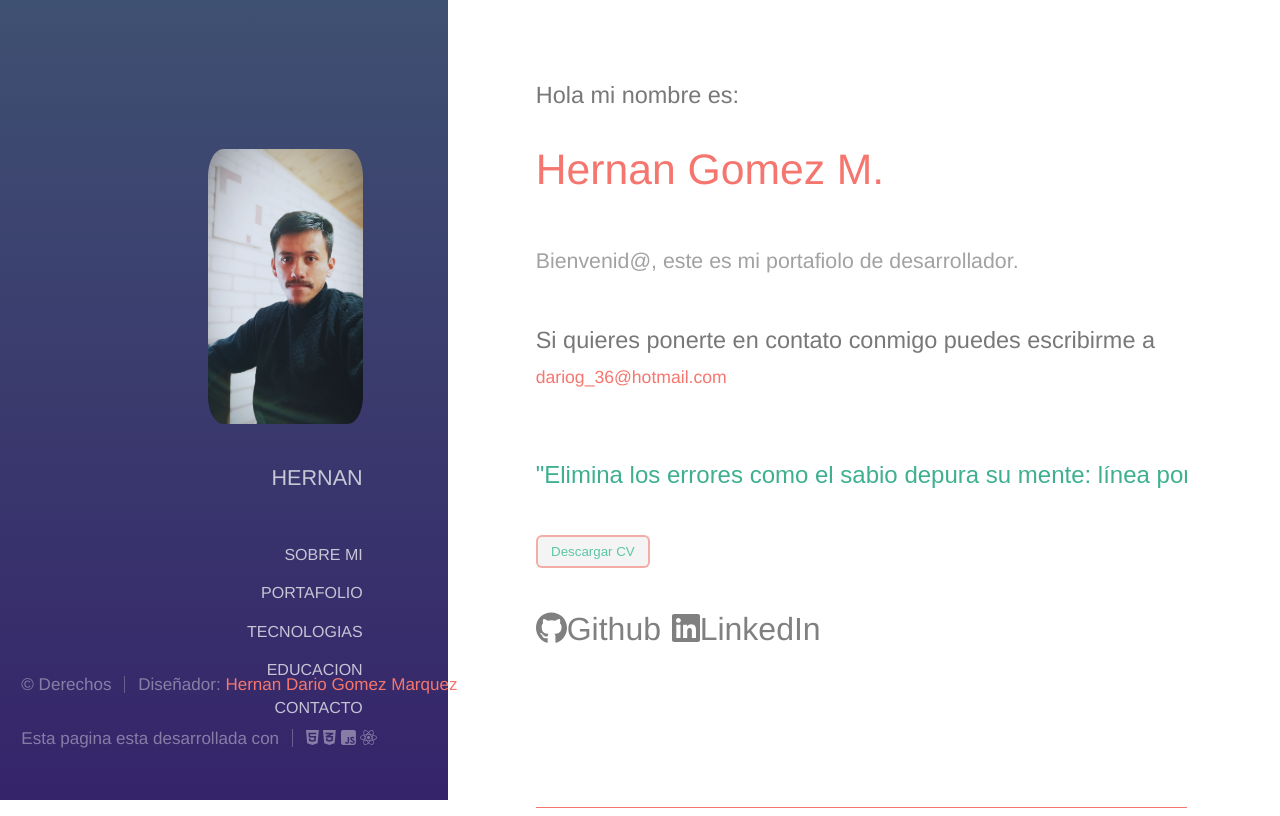
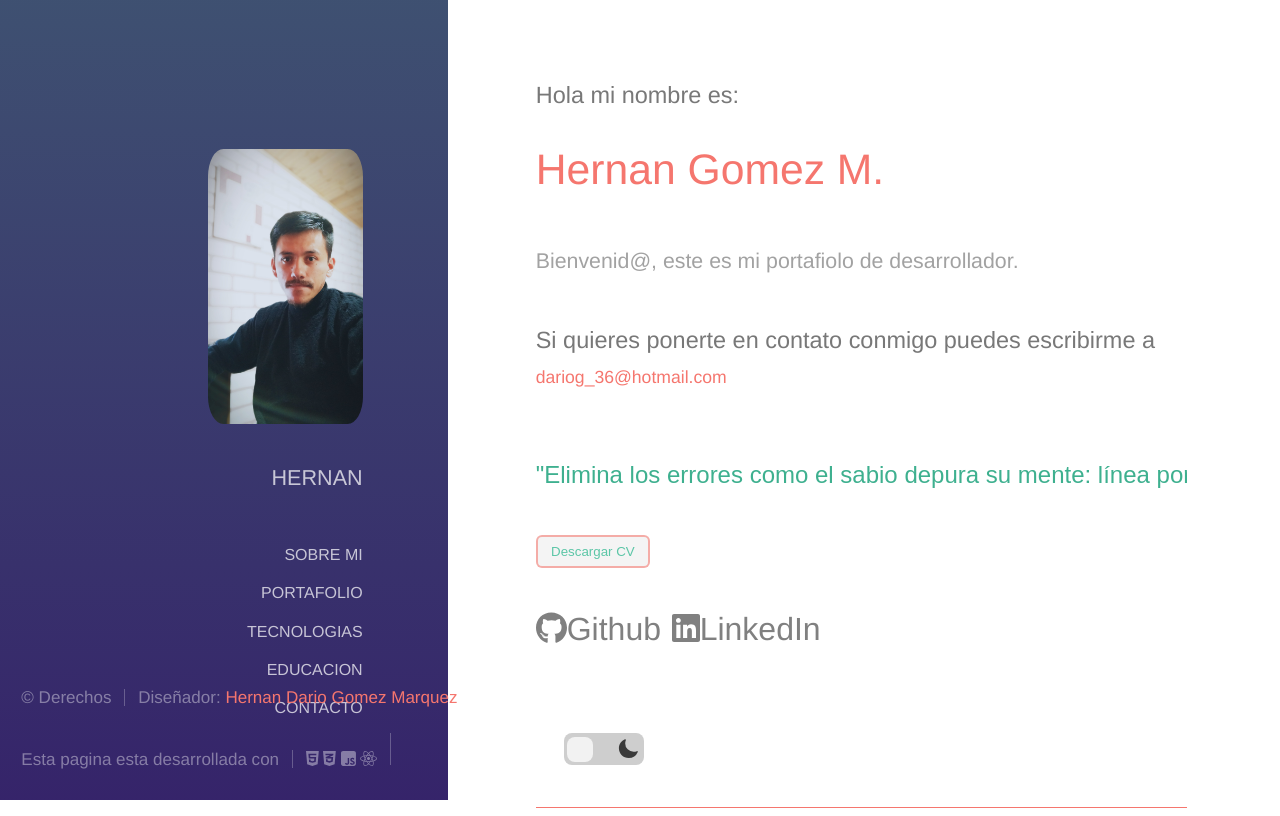
Before and after one commit to JanVal3k/Portafolio, a React (Create React App) app: page / in a window 1280 px wide. Built offline with nearby package versions, Linux system fonts and the light colour scheme.

Commit message:
SE coloca boton para modo oscuro en el footer y se agragan variables para ese modo en el main css

```diff
--- a/src/components/funcionales/footer.js
+++ b/src/components/funcionales/footer.js
@@ -7,6 +7,7 @@
 } from "@fortawesome/free-brands-svg-icons";
 import React from "react";
 import styles from "../../styles/main.module.css";
+import stylesOscuro from "../../styles/modoOscuro.module.css";
 
 export default function Footer() {
   return (
@@ -32,6 +33,42 @@
             {"  "}
             <FontAwesomeIcon icon={faReact} />
           </li>
+          <li>
+            <div className={stylesOscuro["themeSwitch"]}>
+              <input
+                type="checkbox"
+                id="themeCheckbox"
+                className={stylesOscuro["themeCheckbox"]}
+              />
+              <label htmlFor="themeCheckbox">
+                <div></div>
+                <span>
+                  <svg
+                    xmlns="http://www.w3.org/2000/svg"
+                    viewBox="0 0 24 24"
+                    fill="currentColor"
+                    className="w-6 h-6"
+                  >
+                    <path
+                      fillRule="evenodd"
+                      d="M9.528 1.718a.75.75 0 01.162.819A8.97 8.97 0 009 6a9 9 0 009 9 8.97 8.97 0 003.463-.69.75.75 0 01.981.98 10.503 10.503 0 01-9.694 6.46c-5.799 0-10.5-4.701-10.5-10.5 0-4.368 2.667-8.112 6.46-9.694a.75.75 0 01.818.162z"
+                      clipRule="evenodd"
+                    ></path>
+                  </svg>
+                </span>
+                <span>
+                  <svg
+                    xmlns="http://www.w3.org/2000/svg"
+                    viewBox="0 0 24 24"
+                    fill="currentColor"
+                    className="w-6 h-6"
+                  >
+                    <path d="M12 2.25a.75.75 0 01.75.75v2.25a.75.75 0 01-1.5 0V3a.75.75 0 01.75-.75zM7.5 12a4.5 4.5 0 119 0 4.5 4.5 0 01-9 0zM18.894 6.166a.75.75 0 00-1.06-1.06l-1.591 1.59a.75.75 0 101.06 1.061l1.591-1.59zM21.75 12a.75.75 0 01-.75.75h-2.25a.75.75 0 010-1.5H21a.75.75 0 01.75.75zM17.834 18.894a.75.75 0 001.06-1.06l-1.59-1.591a.75.75 0 10-1.061 1.06l1.59 1.591zM12 18a.75.75 0 01.75.75V21a.75.75 0 01-1.5 0v-2.25A.75.75 0 0112 18zM7.758 17.303a.75.75 0 00-1.061-1.06l-1.591 1.59a.75.75 0 001.06 1.061l1.591-1.59zM6 12a.75.75 0 01-.75.75H3a.75.75 0 010-1.5h2.25A.75.75 0 016 12zM6.697 7.757a.75.75 0 001.06-1.06l-1.59-1.591a.75.75 0 00-1.061 1.06l1.59 1.591z"></path>
+                  </svg>
+                </span>
+              </label>
+            </div>
+          </li>
         </ul>
       </div>
     </footer>
--- a/src/styles/main.module.css
+++ b/src/styles/main.module.css
@@ -1,4 +1,27 @@
+/* ==== inicio Variables globales para el modo oscuro ===*/
+:root {
+  /* Tema claro */
+  --gradient-start: #331868;
+  --gradient-end: #57ca85;
+  --text-primary: rgba(255, 255, 255, 0.5);
+  --text-hover: #49bf9d;
+  --text-strong: #ffffffb8;
+  --heading-color: #ffffff;
+  --overlay-opacity: 0.5;
+}
 
+[data-theme="dark"] {
+  /* Tema oscuro */
+  --gradient-start: #1a1a2e;
+  --gradient-end: #2d6a4f;
+  --text-primary: rgba(255, 255, 255, 0.7);
+  --text-hover: #6ee7b7;
+  --text-strong: #ffffff;
+  --heading-color: #e5e5e5;
+  --overlay-opacity: 0.7;
+}
+
+/* ==== final Variables globales para el modo oscuro ===*/
 /* Estilos básicos  */
 html {
   box-sizing: border-box;
@@ -833,7 +856,6 @@
   position: fixed;
   z-index: 1;
   width: 100%;
-/**/
   bottom: 0;
   left: 0;
   padding: 0em 1em;
@@ -845,7 +867,7 @@
 }
 .footer .inner{
   width: 100%;
-  padding: 2em 0;
+  padding: 1em 0;
 }
 .footer .icons a {
   color: rgba(255, 255, 255, 0.4);
--- /dev/null
+++ b/src/styles/modoOscuro.module.css
@@ -0,0 +1,71 @@
+.themeSwitch {
+    position: relative;
+    display: flex;
+    justify-content:right;
+    direction: rtl;
+    padding-left: 160px;
+  }
+
+  .themeCheckbox {
+    display: none;
+  }
+
+  .themeCheckbox + label {
+    /* change the font-size below to change the size of the switch button*/
+    font-size: 2rem;
+    height: 1em;
+    width: 2.5em;
+    border-radius: 0.25em;
+    cursor: pointer;
+    display: flex;
+    justify-content: space-between;
+    background-color: #cecece;
+    position: relative;
+  }
+
+  .themeCheckbox:checked + label {
+    background-color: #3a3a3a;
+  }
+
+  .themeCheckbox + label:active {
+    transform: scale(0.85);
+    transition: transform 0.2s;
+  }
+
+  .themeCheckbox + label div {
+    width: 0.8em;
+    height: 0.8em;
+    border-radius: inherit;
+    position: absolute;
+    top: 0.1em;
+    left: 0.1em;
+    z-index: 10;
+    transition: 0.5s cubic-bezier(1, 0.33, 0.11, 1.34);
+    background-color: #f2f2f2;
+  }
+
+  .themeCheckbox:checked + label div {
+    /* left: calc(2.5em - .8em - .1em); */
+    left: 1.6em;
+    background-color: #212121;
+  }
+
+  .themeCheckbox + label span {
+    display: flex;
+  }
+
+  .themeCheckbox + label svg {
+    display: inline-block;
+    height: 1em;
+    width: 1em;
+    padding: 0.15em;
+    box-sizing: border-box;
+  }
+
+  .themeCheckbox + label span:first-of-type {
+    color: #3a3a3a;
+  }
+
+  .themeCheckbox + label span:last-of-type {
+    color: #cecece;
+  }
```
